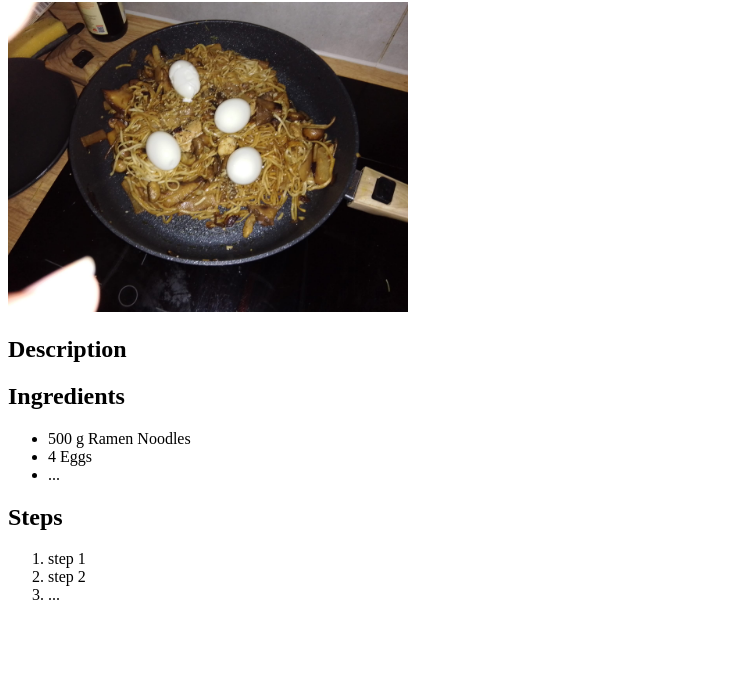
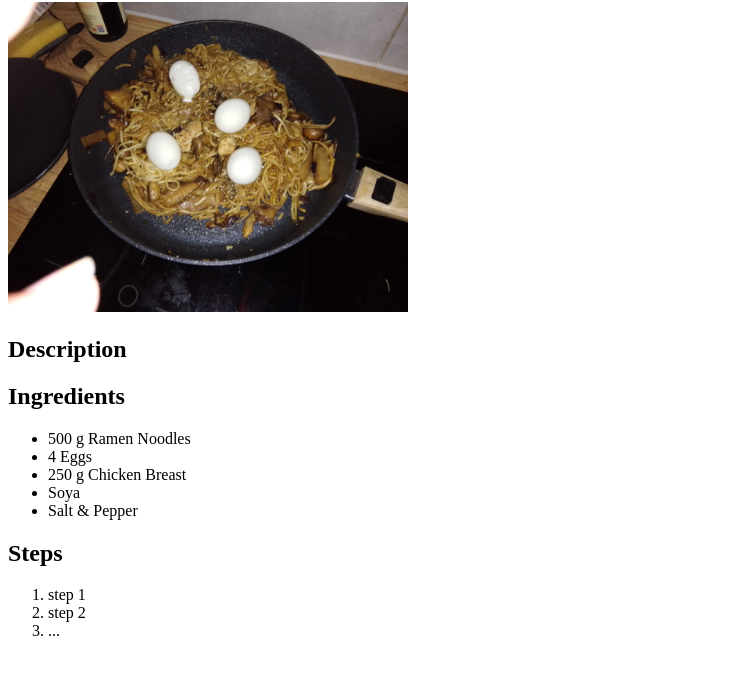
Before and after one commit to Void-Fairy/odin-recipes, a plain HTML site: page recipes/fried-ramen-with-mushrooms-chicken-and-egg.html in a window 1280 px wide. Shown: the part 78-752 px from the top of the page, without its empty margins (0-747 px from the left). Drawn offline with Linux system fonts and the light colour scheme.

```diff
--- a/recipes/fried-ramen-with-mushrooms-chicken-and-egg.html
+++ b/recipes/fried-ramen-with-mushrooms-chicken-and-egg.html
@@ -15,7 +15,11 @@
     <ul>
         <li>500 g Ramen Noodles</li>
         <li>4 Eggs</li>
-        <li>...</li>
+        <li>250 g Chicken Breast</li>
+        <li>Soya</li>
+        <li>Salt & Pepper</li>
+
+
     </ul>
     <h2>Steps</h2>
     <ol>
```
